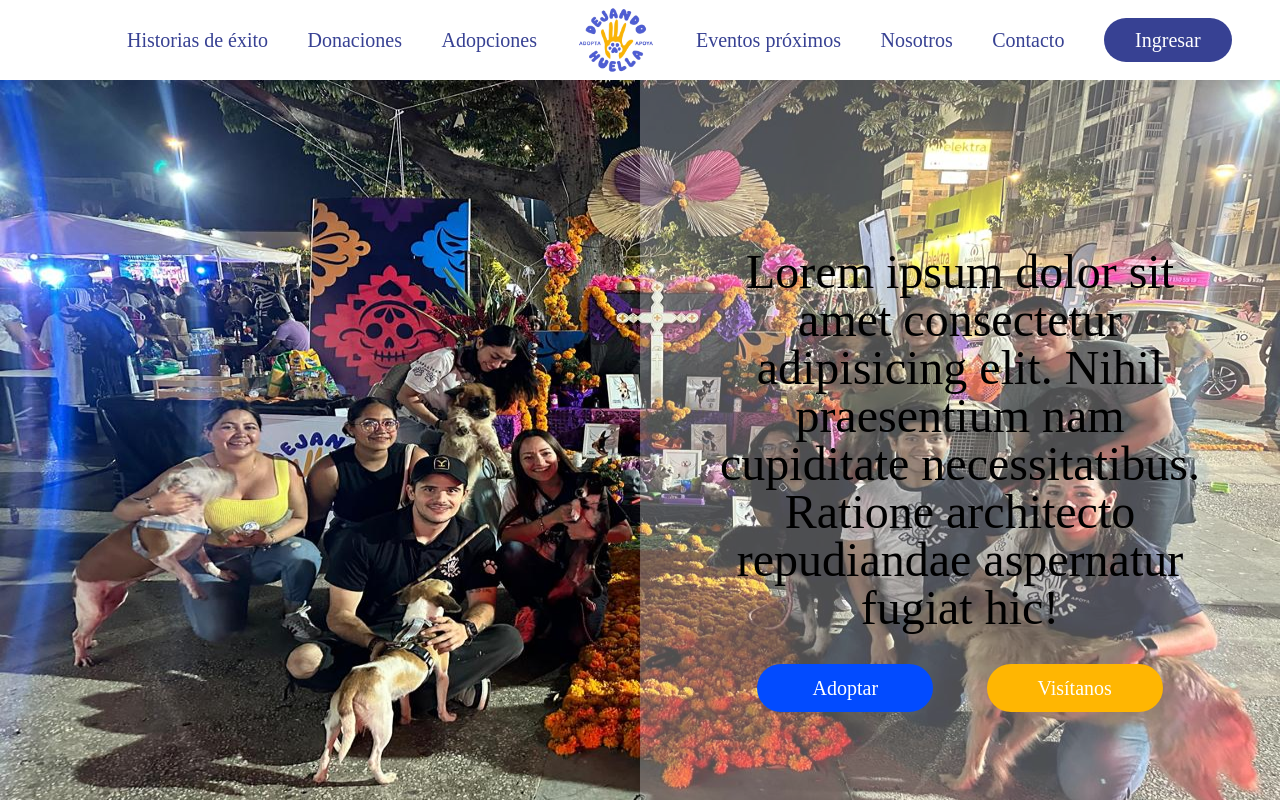
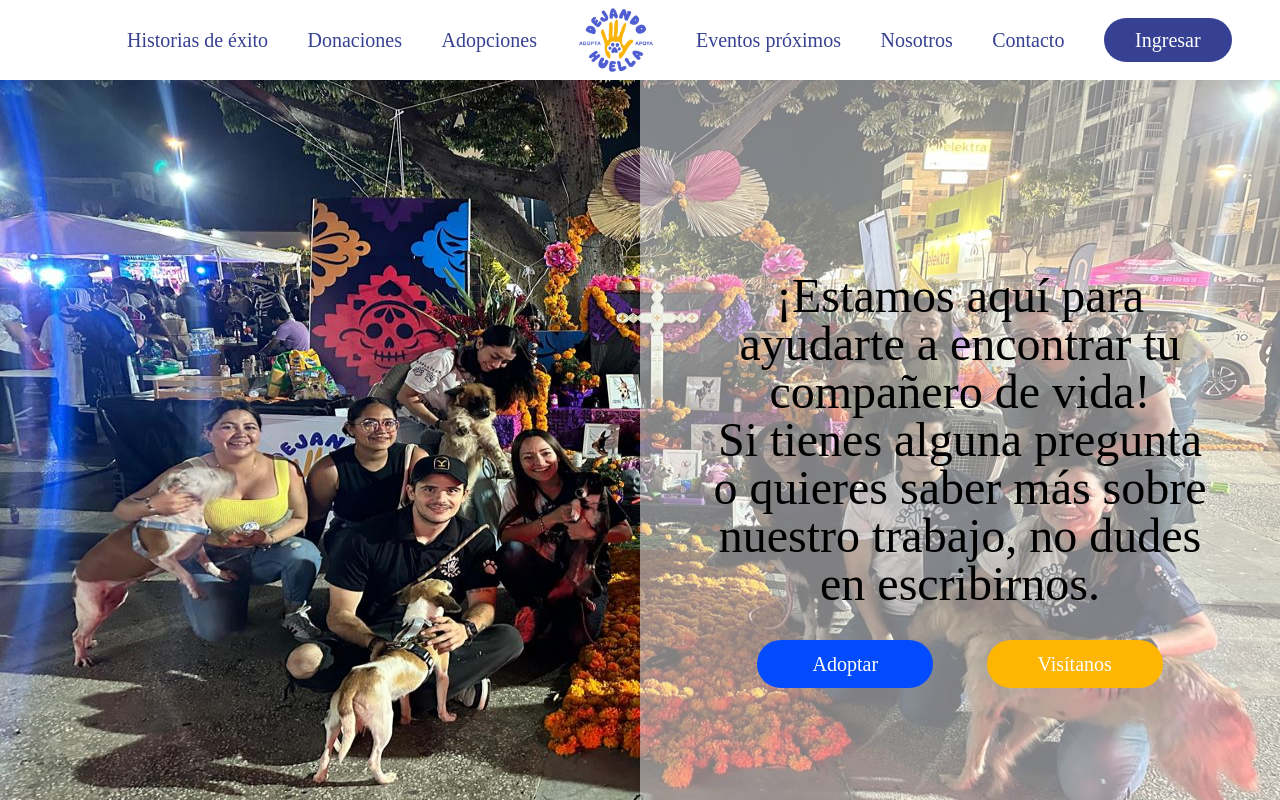
Before and after one commit to Tongother/dejando-huella, a Next.js app: page /dh/contacto in a window 1280 px wide. Shown: the top 800 px of the page. Built offline with nearby package versions, Linux system fonts and the light colour scheme; a web font is replaced by a local one.

Commit message:
cambiosSI

```diff
--- a/src/app/dh/page.tsx
+++ b/src/app/dh/page.tsx
@@ -14,7 +14,6 @@ export default function Home() {
       <Carrusel/>
       <Banner/>
       <Info/>
-      <Banner2/>
       <Stats/>
       <Banner2/>
     </>
--- a/src/components/contacto/banner.tsx
+++ b/src/components/contacto/banner.tsx
@@ -4,10 +4,11 @@ const Banner = () => {
     return(
         <section className="relative w-full h-64 md:h-96 lg:h-screen font-rancho">
             <Image src="/contacto/altar_perritos.jpeg" alt="breadcrumb" fill quality={100}/>
-            <div className="absolute right-0 w-full md:w-[50%] h-full flex justify-center items-center bg-white opacity-50 md:opacity-30 z-10"/>
+            <div className="absolute right-0 w-full md:w-[50%] h-full flex justify-center items-center bg-white opacity-50 md:opacity-50 z-10"/>
             <div className="absolute right-0 w-full md:w-[50%] h-full flex justify-center items-center z-10">
                 <div className="w-[80%] h-[80%] flex flex-col justify-center items-center gap-8">
-                    <h1 className="text-center text-xl md:text-3xl lg:text-5xl">Lorem ipsum dolor sit amet consectetur adipisicing elit. Nihil praesentium nam cupiditate necessitatibus. Ratione architecto repudiandae aspernatur fugiat hic!</h1>
+                    <h1 className="text-center text-xl md:text-3xl lg:text-5xl">¡Estamos aquí para ayudarte a encontrar tu compañero de vida! <br/>
+                    Si tienes alguna pregunta o quieres saber más sobre nuestro trabajo, no dudes en escribirnos.</h1>
                     <div className="flex justify-evenly w-full">
                         <button className="md:w-32 xl:w-44 xl:h-12 bg-[#024BFF] hover:bg-[#0642cd] hover:scale-105 ease-out duration-300 text-white text-xl py-2 px-4 rounded-full">Adoptar</button>
                         <button className="md:w-32 xl:w-44 xl:h-12 bg-[#FFB602] hover:bg-[#ffd61b] hover:scale-105 ease-out duration-300 text-white text-xl py-2 px-4 rounded-full">Visítanos</button>
--- a/src/components/contacto/banner_pregunta.tsx
+++ b/src/components/contacto/banner_pregunta.tsx
@@ -9,10 +9,11 @@ import { motion } from "framer-motion";
 
 interface Banner_preguntaProps {
     pregunta: string,
-    respuesta: string
+    respuesta?: string,
+    imgURL?: string,
 }
 
-const Banner_pregunta = ({pregunta, respuesta}:Banner_preguntaProps) => {
+const Banner_pregunta = ({pregunta, respuesta, imgURL}:Banner_preguntaProps) => {
     const [mostrarRespuesta, setMostrarRespuesta] = useState(false);
 
     return(
@@ -26,12 +27,17 @@ const Banner_pregunta = ({pregunta, respuesta}:Banner_preguntaProps) => {
             <motion.div
             variants={{
                 hidden: {height: 0, opacity: 0},
-                visible: {height: "auto", marginTop: "15px",opacity: 1},
+                visible: {height: "auto", marginTop: "15px", opacity: 1},
             }}
             initial="hidden"
             animate={mostrarRespuesta ? "visible" : "hidden"}
             transition={{duration: 0.3, ease: "easeInOut"}}>
-                <p className="text-lg md:text-xl">{respuesta}</p>
+                <p className="text-lg md:text-xl">{ respuesta ? respuesta : "" }</p>
+                { imgURL && (
+                    <div className="w-full flex justify-center">
+                        <Image src={imgURL} alt="Imagen de referencia" quality={100} width={500} height={500} priority/>
+                    </div>
+                )}
             </motion.div>
         </div>
     )
--- a/src/components/contacto/banner_preguntas.tsx
+++ b/src/components/contacto/banner_preguntas.tsx
@@ -6,7 +6,7 @@ const Banner_preguntas = () => {
             <h2 className="text-4xl md:text-5xl text-center text-[#FFB602] mb-4">Preguntas frecuentes</h2>
             <div className="flex flex-col items-center gap-4">
                 <Banner_pregunta pregunta="¿Cómo puedo ser voluntario?" respuesta="Para ser voluntario en nuestra fundación de perritos, solo necesitas amor por los animales y un corazón dispuesto a ayudar. Nos encantaría contar con personas comprometidas que puedan dedicar un poco de su tiempo a tareas como cuidar a los perritos, ayudarlos a socializar, pasearlos y colaborar en actividades de limpieza y alimentación. También necesitamos manos para eventos de adopción, recolección de donaciones, y campañas de concientización. Solo contáctanos para una pequeña charla inicial y te orientaremos sobre cómo unirte al equipo. ¡Con tu ayuda, podremos seguir brindándoles a nuestros peludos amigos el cariño y el hogar temporal que necesitan!"/>
-                <Banner_pregunta pregunta="¿Qué requisitos tengo que tener para ser adoptante?" respuesta="Si"/>
+                <Banner_pregunta pregunta="¿Qué requisitos tengo que tener para ser adoptante?" imgURL="/contacto/requisitos.png"/>
                 <Banner_pregunta pregunta="¿Cómo puedo apoyar a la fundación?" respuesta="Si"/>
             </div>
         </section>
```
Also changed, not shown: public/contacto/requisitos.png (added).
